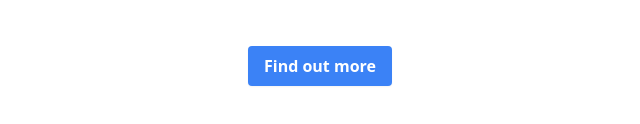
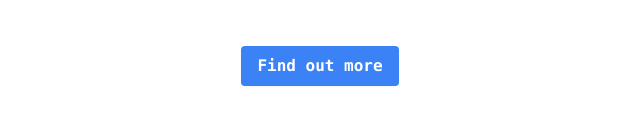
Before and after one commit to twknab/learning_tailwind, a website: page index.html in a window 1280 px wide. Shown: the part 178-302 px from the top of the page, 320-960 px from the left. Drawn offline with Linux system fonts and the light colour scheme.

Commit message:
added mono font to button

```diff
--- a/index.html
+++ b/index.html
@@ -21,7 +21,8 @@
           </ul>
           <button
             id="findMoreButton"
-            class="block text-center shadow-sm bg-blue-500 hover:bg-blue-700 text-white font-bold py-2 px-4 rounded w-max mx-auto"
+            class="block text-center shadow-sm bg-blue-500 hover:bg-blue-700 text-white font-bold py-2 px-4 rounded
+            w-max mx-auto font-mono"
           >
             Find out more
           </button>
```
Also changed, not shown: output.css.
